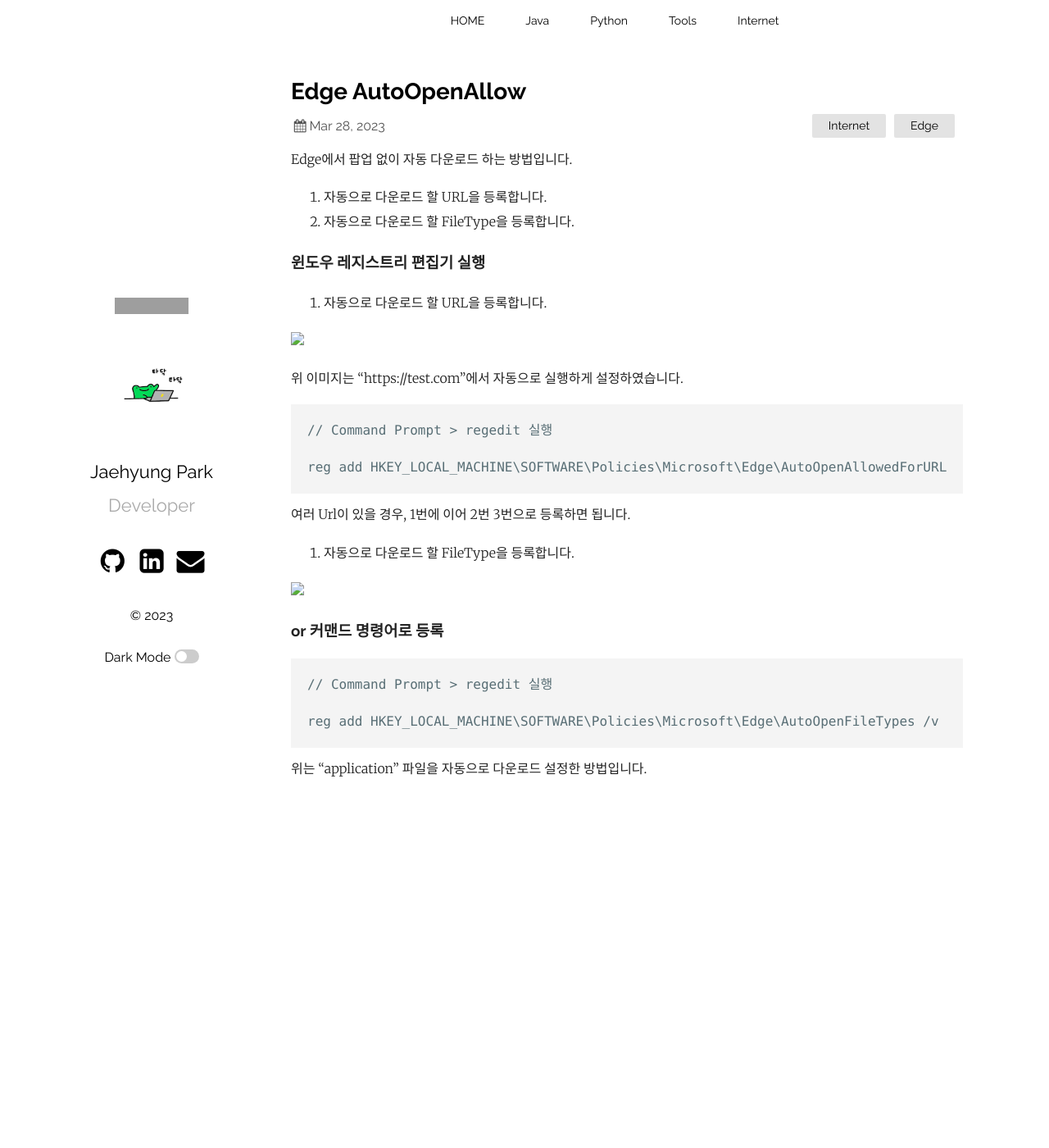
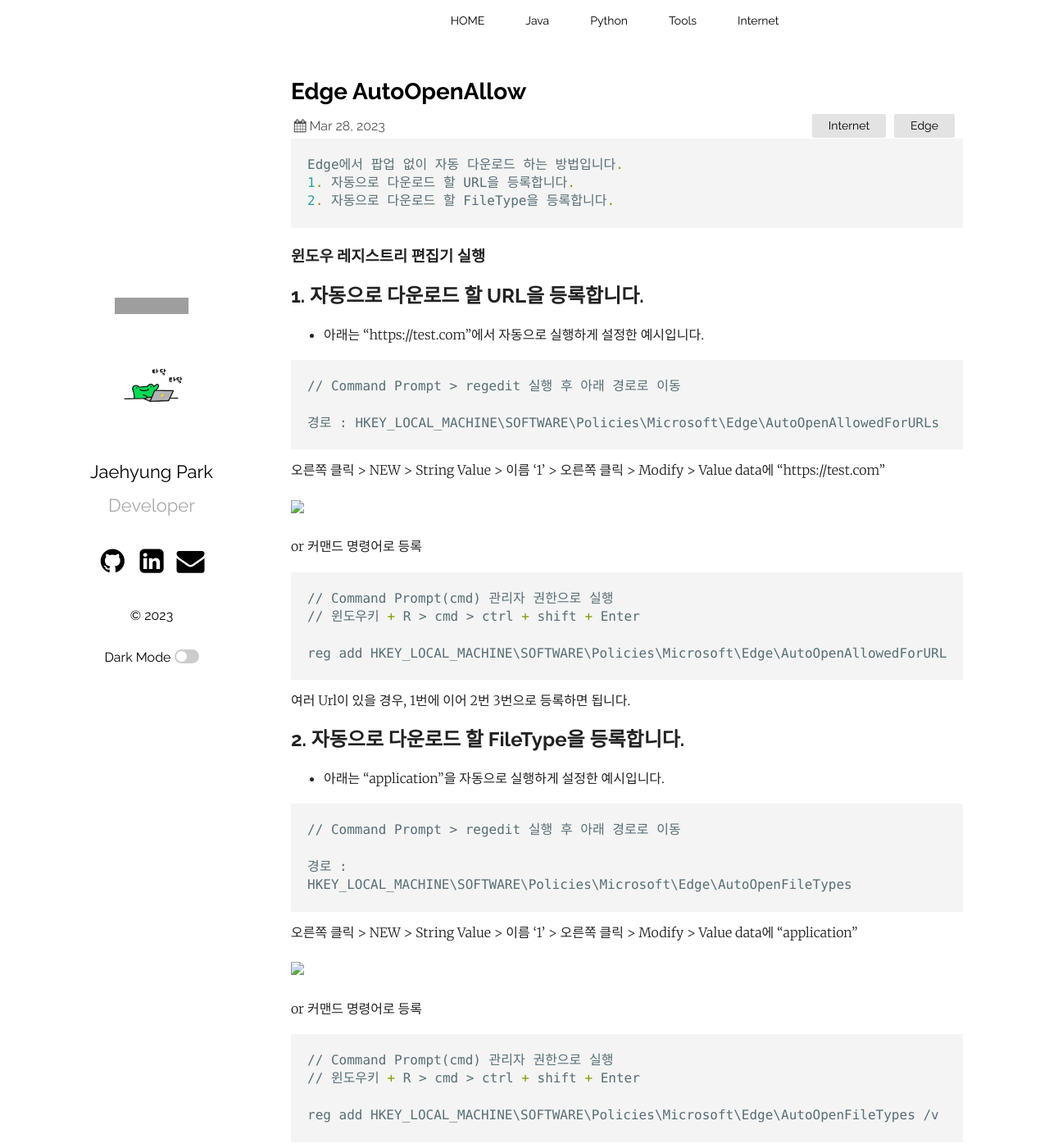
Before and after one commit to jbro321/jbro321.github.io, a Jekyll site: the page built from _posts/Internet/Edge/2023-03-28-Edge-AutoOpenAllow/2023-03-28-Edge-AutoOpenAllow.md, in a window 1280 px wide and 1400 px high. Shown: the whole window at 82% size. Built offline with Jekyll 4.4.1, drawn with Linux system fonts in a browser that asks for light colours; grey boxes are pictures that could not be loaded.

Commit message:
edit image path

````diff
--- a/_posts/Internet/Edge/2023-03-28-Edge-AutoOpenAllow/2023-03-28-Edge-AutoOpenAllow.md
+++ b/_posts/Internet/Edge/2023-03-28-Edge-AutoOpenAllow/2023-03-28-Edge-AutoOpenAllow.md
@@ -4,33 +4,54 @@ title:  "Edge AutoOpenAllow"
 date:   2023-03-28 09:10:36 +0900
 categories: Internet Edge
 ---
+```powershell
 Edge에서 팝업 없이 자동 다운로드 하는 방법입니다.
 1. 자동으로 다운로드 할 URL을 등록합니다.
 2. 자동으로 다운로드 할 FileType을 등록합니다.
+```
 
 ### 윈도우 레지스트리 편집기 실행
 
-1. 자동으로 다운로드 할 URL을 등록합니다.
+## 1. 자동으로 다운로드 할 URL을 등록합니다.
+* 아래는 "https://test.com"에서 자동으로 실행하게 설정한 예시입니다.
 
-<img src="_posts/Internet/Edge/2023-03-28-Edge-AutoOpenAllow/AutoOpenAllowedForURLs.jpeg">
+```powershell
+// Command Prompt > regedit 실행 후 아래 경로로 이동
 
-위 이미지는 "https://test.com"에서 자동으로 실행하게 설정하였습니다.
+경로 : HKEY_LOCAL_MACHINE\SOFTWARE\Policies\Microsoft\Edge\AutoOpenAllowedForURLs
+```
 
-```
-// Command Prompt > regedit 실행
+오른쪽 클릭 > NEW > String Value > 이름 '1' > 오른쪽 클릭 > Modify > Value data에 "https://test.com"
+
+<img src="./_posts/Internet/Edge/2023-03-28-Edge-AutoOpenAllow/img/AutoOpenAllowedForURLs.jpeg">
+
+or 커맨드 명령어로 등록
+```powershell
+// Command Prompt(cmd) 관리자 권한으로 실행
+// 윈도우키 + R > cmd > ctrl + shift + Enter
 
 reg add HKEY_LOCAL_MACHINE\SOFTWARE\Policies\Microsoft\Edge\AutoOpenAllowedForURLs /v 1 /d https://test.com
 ```
 
 여러 Url이 있을 경우, 1번에 이어 2번 3번으로 등록하면 됩니다.
 
-2. 자동으로 다운로드 할 FileType을 등록합니다.
+## 2. 자동으로 다운로드 할 FileType을 등록합니다.
+* 아래는 "application"을 자동으로 실행하게 설정한 예시입니다.
 
-<img src="_posts/Internet/Edge/2023-03-28-Edge-AutoOpenAllow/AutoOpenFileTypes.jpeg">
+```powershell
+// Command Prompt > regedit 실행 후 아래 경로로 이동
 
-### or 커맨드 명령어로 등록
+경로 :
+HKEY_LOCAL_MACHINE\SOFTWARE\Policies\Microsoft\Edge\AutoOpenFileTypes
 ```
-// Command Prompt > regedit 실행
+오른쪽 클릭 > NEW > String Value > 이름 '1' > 오른쪽 클릭 > Modify > Value data에 "application"
+
+<img src="./_posts/Internet/Edge/2023-03-28-Edge-AutoOpenAllow/img/AutoOpenFileTypes.jpeg">
+
+or 커맨드 명령어로 등록
+```powershell
+// Command Prompt(cmd) 관리자 권한으로 실행
+// 윈도우키 + R > cmd > ctrl + shift + Enter
 
 reg add HKEY_LOCAL_MACHINE\SOFTWARE\Policies\Microsoft\Edge\AutoOpenFileTypes /v 1 /d application
 ```
````
Also changed, not shown: _posts/Internet/Edge/2023-03-28-Edge-AutoOpenAllow/img/AutoOpenAllowedForURLs.jpeg (renamed from _posts/Internet/Edge/2023-03-28-Edge-AutoOpenAllow/AutoOpenAllowedForURLs.jpeg), _posts/Internet/Edge/2023-03-28-Edge-AutoOpenAllow/img/AutoOpenFileTypes.jpeg (renamed from _posts/Internet/Edge/2023-03-28-Edge-AutoOpenAllow/AutoOpenFileTypes.jpeg).
